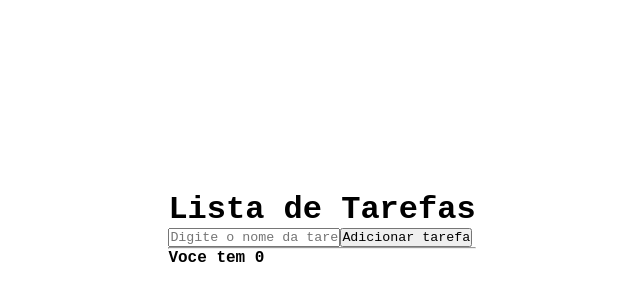
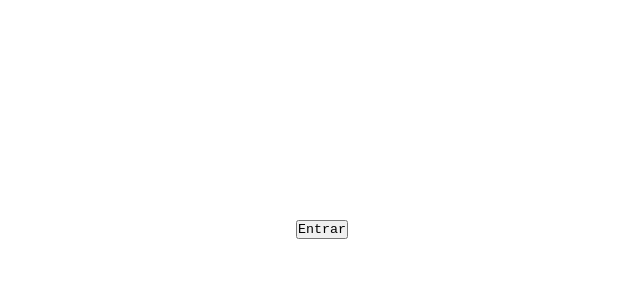
Before and after one commit to FernandoVenturini/Find_Out_Your_Age, a React (Vite) app: page / in a window 1280 px wide. Shown: the part 162-462 px from the top of the page, without its empty margins (318-958 px from the left). Built offline with nearby package versions, Linux system fonts and the light colour scheme; the HTML template or start-up script is replaced by a standard one.

Commit message:
including conditional rendering

```diff
--- a/src/App.tsx
+++ b/src/App.tsx
@@ -231,6 +231,7 @@ export default function App() {
 */ }
 
 {/*------------------------------LISTA DE TAREFAS_________________________*/ }
+{/*
 import { useState, useEffect, useRef, useMemo, useCallback } from 'react'
 
 export default function App() {
@@ -246,7 +247,6 @@ export default function App() {
     task: ''
   });
 
-  {/* USEEFFECT */ }
   useEffect(() => {
     const tarefaSalvas = localStorage.getItem("@cursoreact");
 
@@ -344,3 +344,36 @@ return (
   </>
 )
 }
+*/}
+
+{/*********************************************RENDERIZACAO CONDICIONAL*********************************************/}
+import { useState } from "react";
+import './App.css';
+
+function App() {
+
+const [signed, setSigned] = useState(false);
+const [userName, setUsername] = useState('Fernando');
+
+  return (
+    <div>
+      {userName.length >= 9 && <p>User name muito grande!</p>}
+
+      <button onClick={() => setSigned(true)}>Entrar</button>
+
+      <br /><br />
+
+      {signed && (
+        <div>
+          <h1>Bem vindo Fernando!</h1>
+          <p>Usuario online!</p>
+          <button onClick={() => setSigned(false)}>Sair</button>
+        </div>
+      )}
+
+    </div>
+  );
+
+}
+
+export default App;
```
